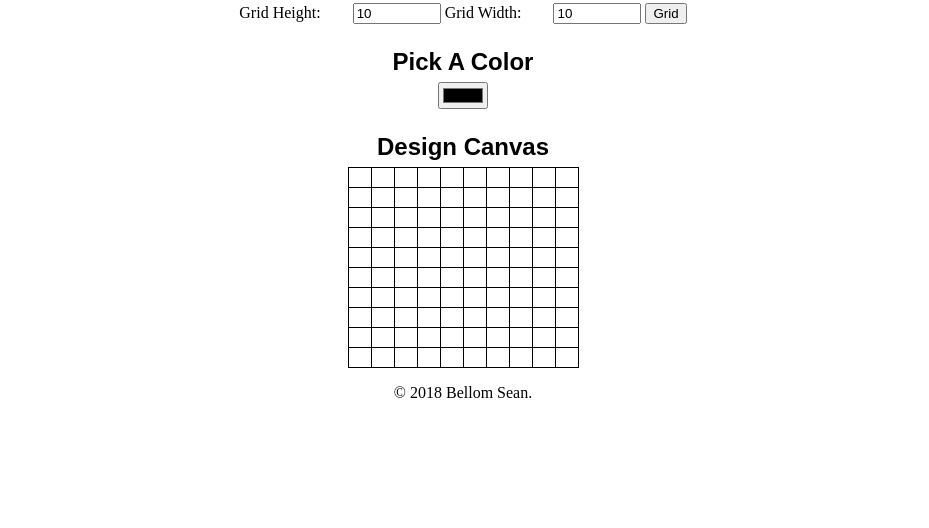
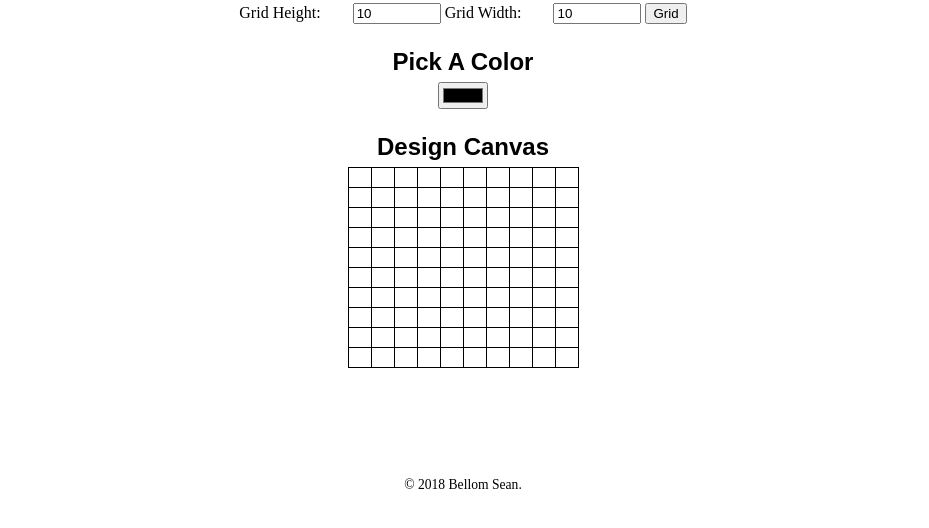
Before and after one commit to bellom/ALC-Project-Pixel-Maker, a plain HTML site: page index.html in a window 1280 px wide. Shown: the part 168-696 px from the top of the page, without its empty margins (177-1106 px from the left). Drawn offline with nearby package versions, Linux system fonts and the light colour scheme.

Commit message:
Update styles.css

```diff
--- a/styles.css
+++ b/styles.css
@@ -41,3 +41,12 @@ input[type=number] {
 button {
   cursor: progress;
 }
+
+footer {
+	font-size: 0.85em;
+	text-align:center;
+	clear:both;
+	padding-top:0px;
+	color:black;
+    margin-top: 8em;
+}
```
